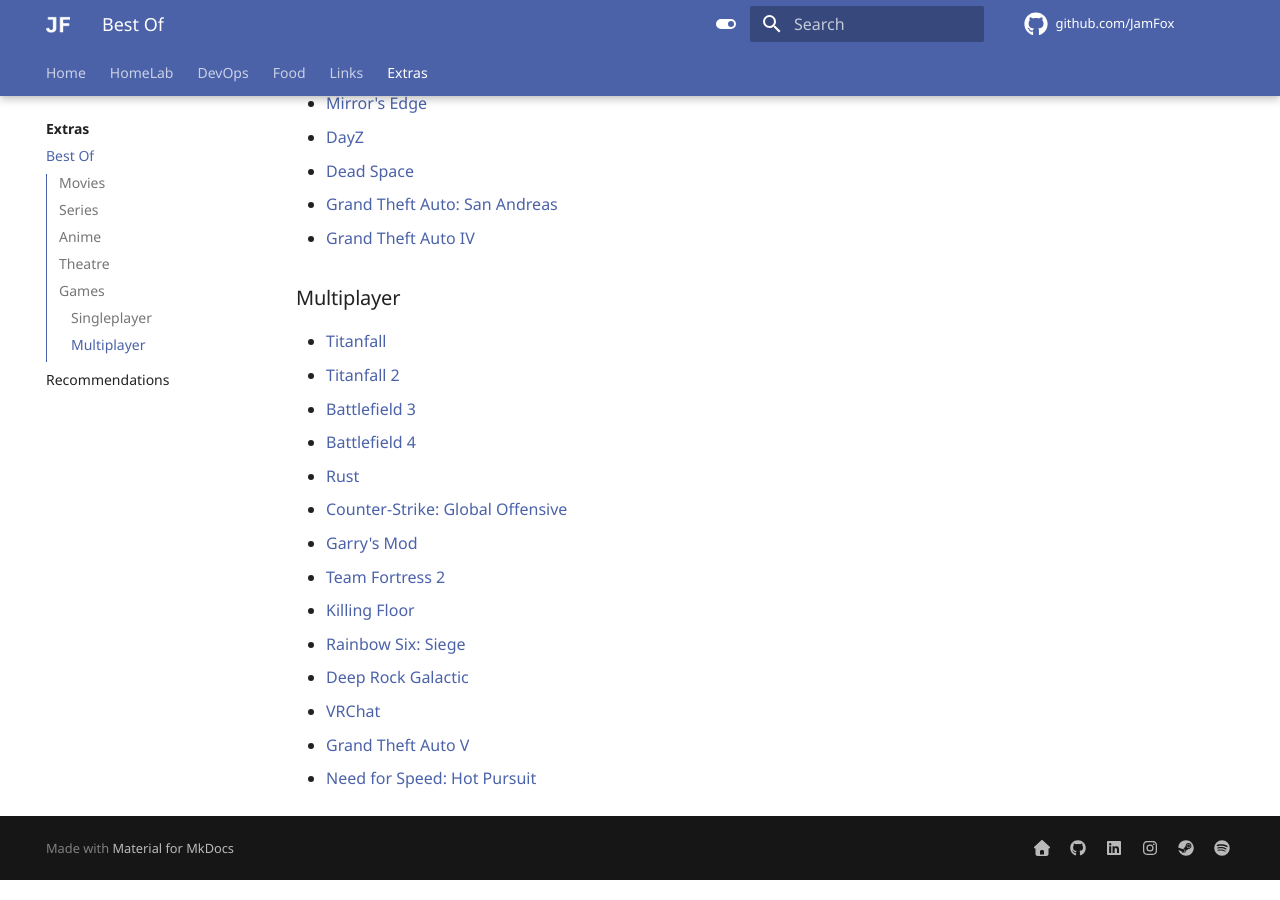
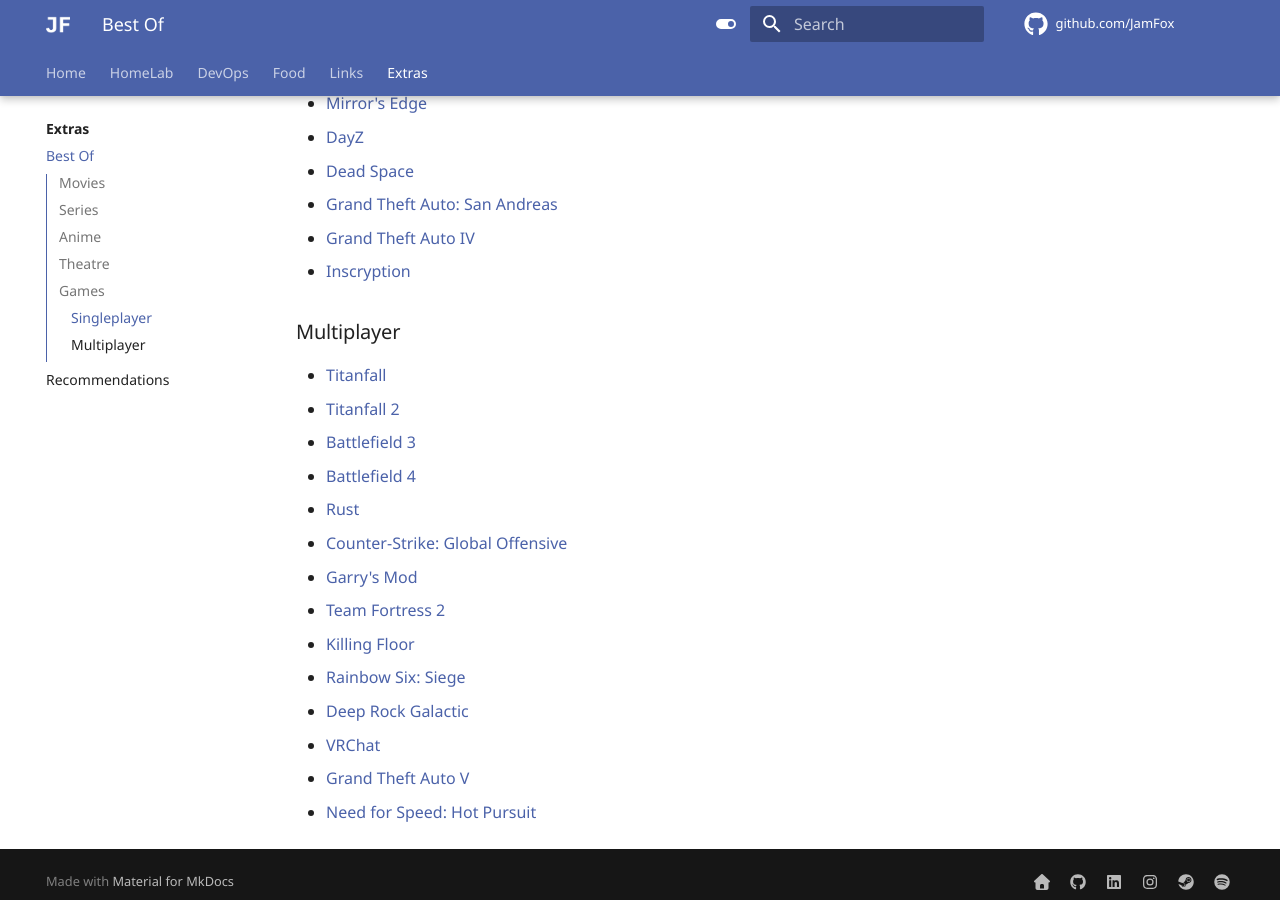
Before and after one commit to JamFox/docs.jamfox.dev, an MkDocs documentation site: the page built from docs/content/extras/bestof.md, in a window 1280 px wide and 900 px high, scrolled down 5019 px. Built offline with MkDocs 1.6.1 and Material for MkDocs 9.7.7, drawn with Linux system fonts in a browser that asks for light colours; comment, search, counter and statistics services are not loaded.

Commit message:
bestof: add inscryption

```diff
--- a/docs/content/extras/bestof.md
+++ b/docs/content/extras/bestof.md
@@ -164,6 +164,7 @@ A collection of lists of what I believe to be the best of the best from each med
 - [Dead Space](https://www.imdb.com/title/tt1267296/)
 - [Grand Theft Auto: San Andreas](https://www.imdb.com/title/tt0383385/)
 - [Grand Theft Auto IV](https://www.imdb.com/title/tt0802999/)
+- [Inscryption](https://www.imdb.com/title/tt16273834/)
 
 ### Multiplayer
 
```
